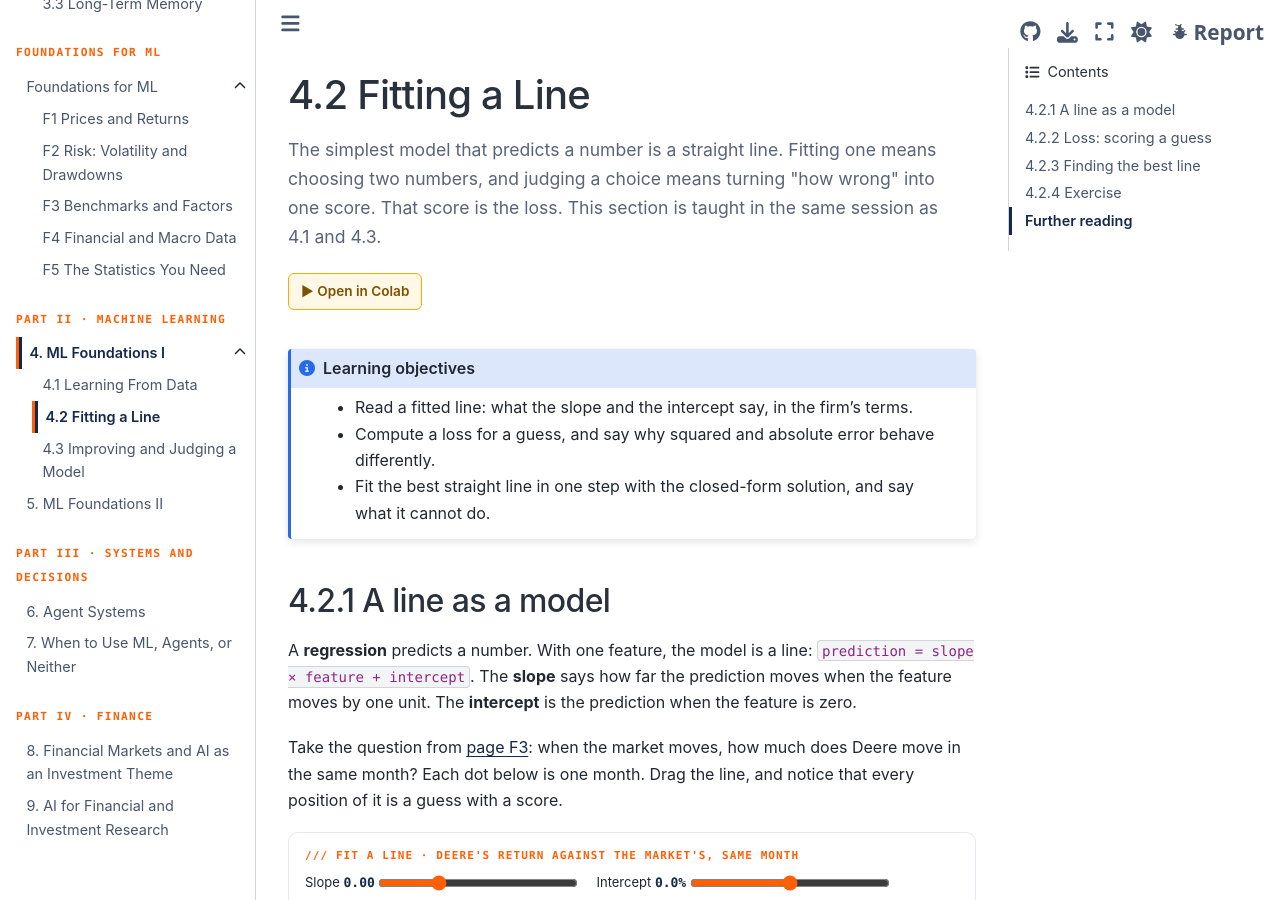
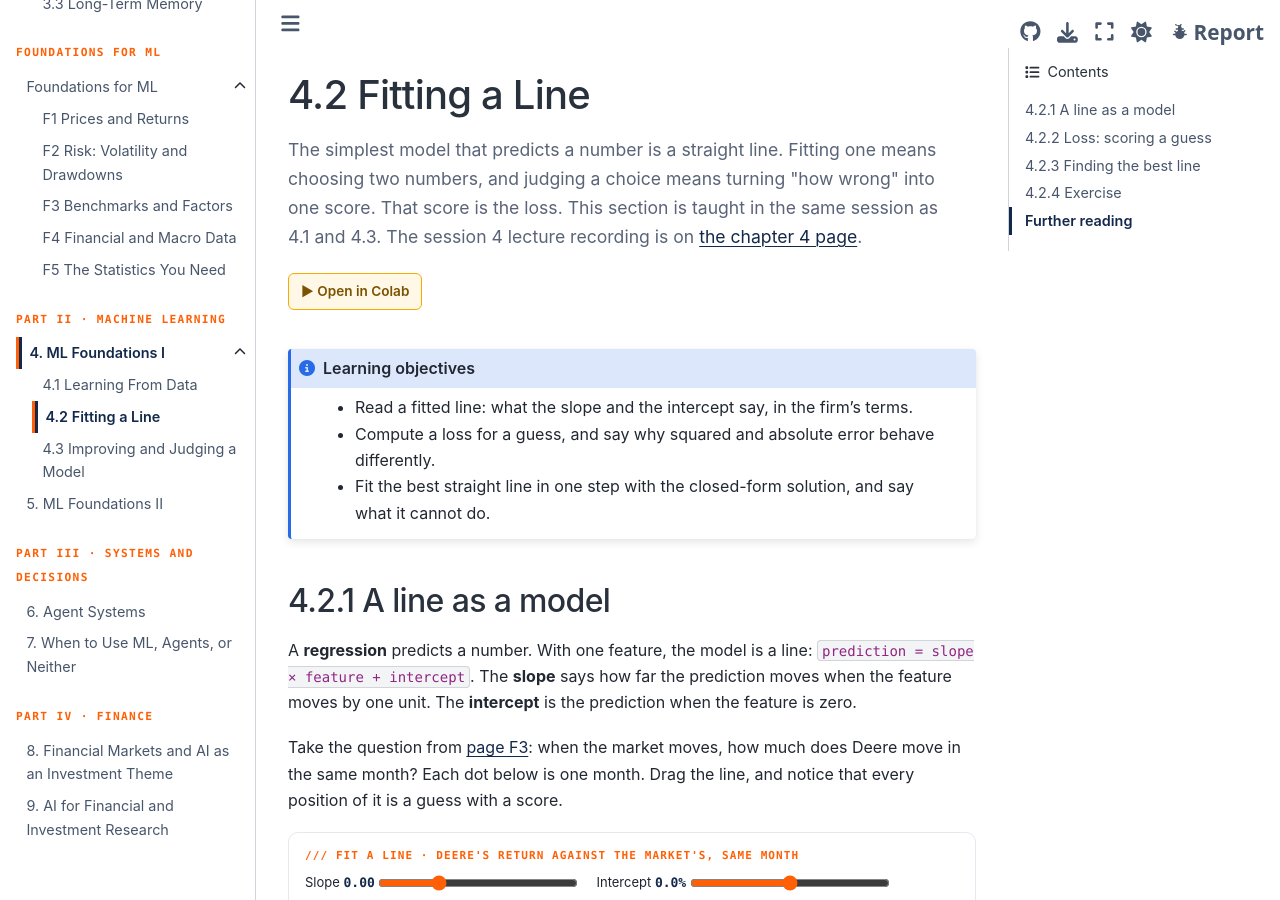
Before and after one commit to ashcastelinocs124/msba-ai-workshop, a Jupyter Book: the page built from book/ch04-fitting-a-line.md, in a window 1280 px wide and 900 px high. Built offline with Jupyter Book 1.0.4 settings and Sphinx 7.4.7 and the Sphinx Book theme 1.1.4, drawn with Linux system fonts in a browser that asks for light colours.

````diff
--- a/book/ch04-fitting-a-line.md
+++ b/book/ch04-fitting-a-line.md
@@ -1,7 +1,7 @@
 # 4.2 Fitting a Line
 
 ```{raw} html
-<p class="wk-lede">The simplest model that predicts a number is a straight line. Fitting one means choosing two numbers, and judging a choice means turning "how wrong" into one score. That score is the loss. This section is taught in the same session as 4.1 and 4.3.</p>
+<p class="wk-lede">The simplest model that predicts a number is a straight line. Fitting one means choosing two numbers, and judging a choice means turning "how wrong" into one score. That score is the loss. This section is taught in the same session as 4.1 and 4.3. The session 4 lecture recording is on <a href="ch04-ml-foundations-1.html#ch04-lecture">the chapter 4 page</a>.</p>
 <a class="wk-colab" href="https://colab.research.google.com/github/ashcastelinocs124/msba-ai-workshop/blob/main/notebooks/ch04-ml-foundations-1.ipynb" target="_blank">▶ Open in Colab</a>
 ```
 
````
Also changed, not shown: book/ch04-improving-and-judging.md (+1 -1 lines), book/ch04-learning-from-data.md (+1 -1 lines), book/ch04-ml-foundations-1.md (+12 -0 lines).
